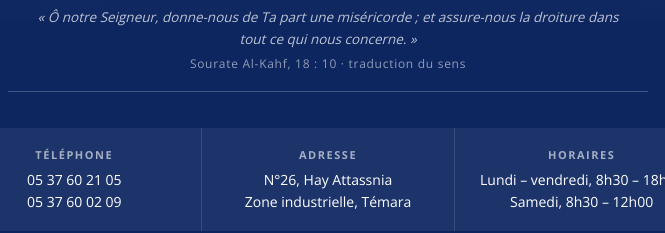
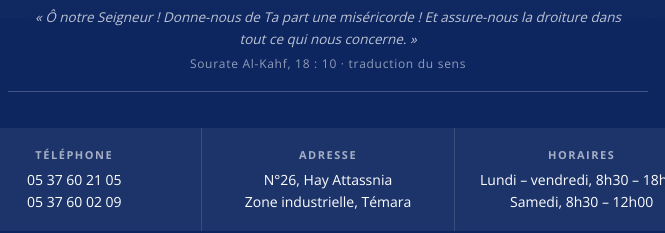
Before and after one commit to mtahaelgamouji-prog/ecatem, a plain HTML site: page maintenance.html in a window 1280 px wide. Shown: the part 781-1014 px from the top of the page, 312-977 px from the left. Drawn offline with nearby package versions, Linux system fonts and the light colour scheme; a web font is replaced by a local one.

Commit message:
Page d'attente : ponctuation de la traduction d'Al-Kahf 10
Co-Authored-By: Claude Opus 5.5 <noreply@anthropic.com>
Claude-Session: https://claude.ai/code/session_01WQZtfpywzTHpMfV1bZbps2

```diff
--- a/maintenance.html
+++ b/maintenance.html
@@ -63,7 +63,7 @@ footer{text-align:center;padding:18px;font-size:12px;color:rgba(255,255,255,.55)
 <a class="btn" href="tel:+212537602105"><svg viewBox="0 0 24 24" fill="none" stroke="currentColor" stroke-width="1.8" stroke-linecap="round" stroke-linejoin="round" aria-hidden="true"><path d="M5 4h4l2 5-2.5 1.5a11 11 0 0 0 5 5L15 13l5 2v4a2 2 0 0 1-2 2A16 16 0 0 1 3 6a2 2 0 0 1 2-2"/></svg>05 37 60 21 05</a>
 <a class="btn ol" href="https://www.google.com/maps/search/?api=1&amp;query=ECATEM%20Hay%20Attassnia%20Zone%20industrielle%20T%C3%A9mara" target="_blank" rel="noopener"><svg viewBox="0 0 24 24" fill="none" stroke="currentColor" stroke-width="1.8" stroke-linecap="round" stroke-linejoin="round" aria-hidden="true"><path d="M12 21s-7-6.2-7-11.5a7 7 0 0 1 14 0C19 14.8 12 21 12 21z"/><circle cx="12" cy="9.5" r="2.5"/></svg>Nous trouver</a>
 </div>
-<div class="ayahs"><figure class="ayah" lang="ar"><q>﴿رَبَّنَا آتِنَا مِن لَّدُنكَ رَحْمَةً وَهَيِّئْ لَنَا مِنْ أَمْرِنَا رَشَدًا﴾</q><figcaption lang="fr">« Ô notre Seigneur, donne-nous de Ta part une miséricorde ; et assure-nous la droiture dans tout ce qui nous concerne. »<cite>Sourate Al-Kahf, 18 : 10 · traduction du sens</cite></figcaption></figure></div>
+<div class="ayahs"><figure class="ayah" lang="ar"><q>﴿رَبَّنَا آتِنَا مِن لَّدُنكَ رَحْمَةً وَهَيِّئْ لَنَا مِنْ أَمْرِنَا رَشَدًا﴾</q><figcaption lang="fr">« Ô notre Seigneur ! Donne-nous de Ta part une miséricorde ! Et assure-nous la droiture dans tout ce qui nous concerne. »<cite>Sourate Al-Kahf, 18 : 10 · traduction du sens</cite></figcaption></figure></div>
 <div class="info">
 <div><b>Téléphone</b><a href="tel:+212537602105">05 37 60 21 05</a><br><a href="tel:+212537600209">05 37 60 02 09</a></div>
 <div><b>Adresse</b>N°26, Hay Attassnia<br>Zone industrielle, Témara</div>
```
